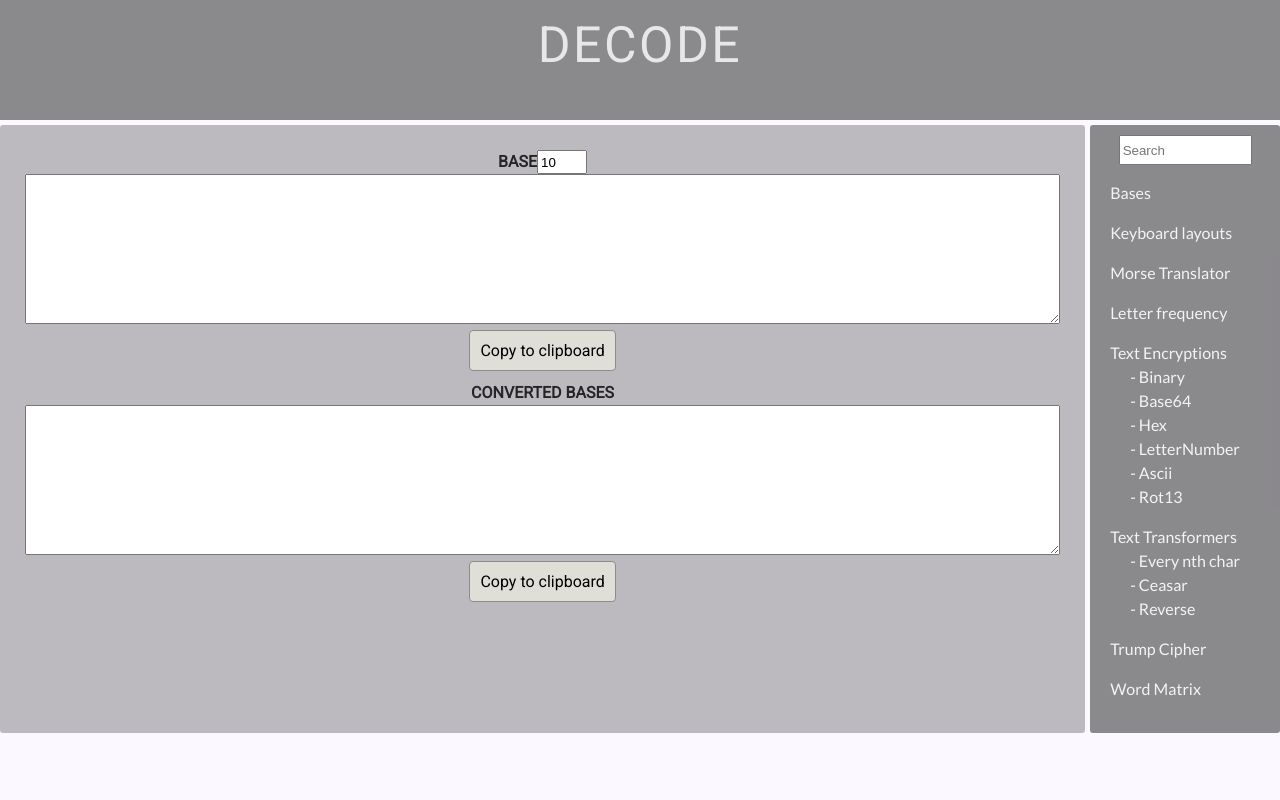
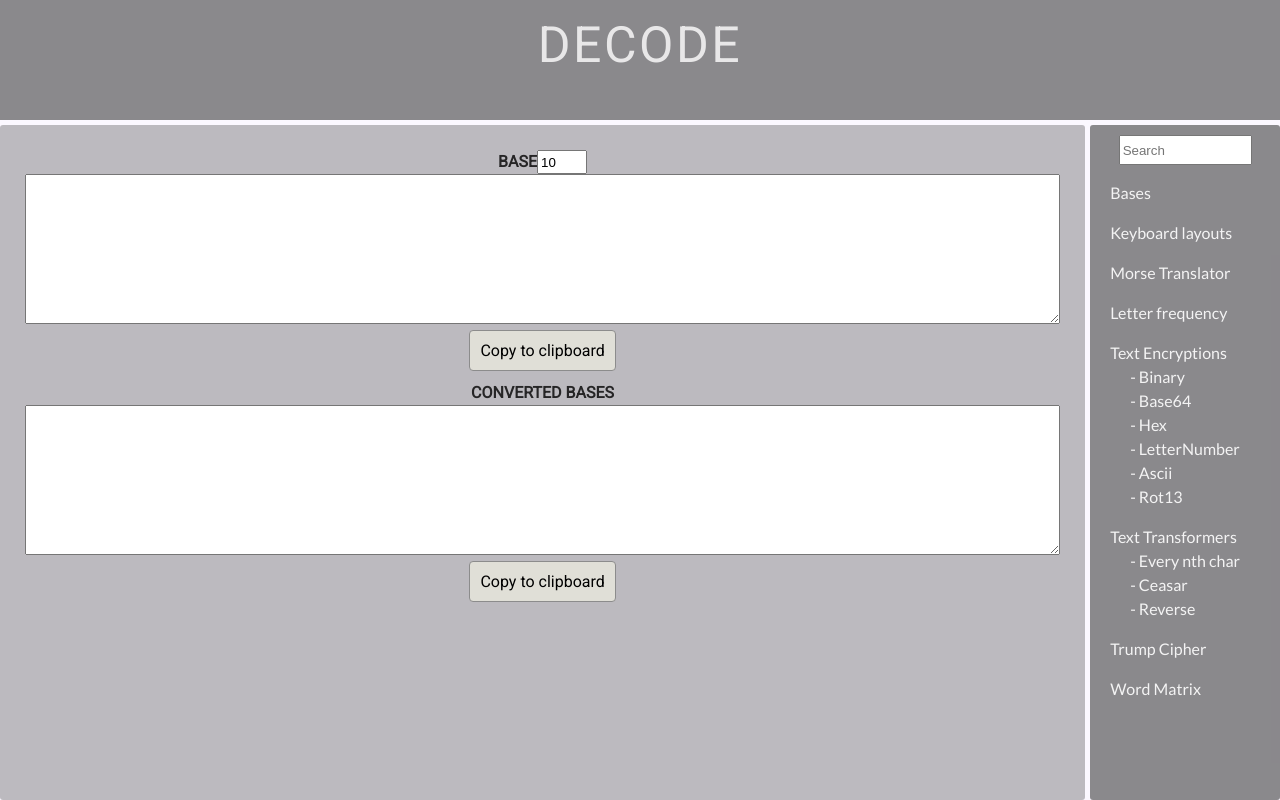
Before and after one commit to Hagesjo/decode-web, a Django app: page /bases in a window 1280 px wide. Run offline with Django 3.2, Linux system fonts and the light colour scheme; parts of the project's set-up code (start-up, migrations or seed data) failed here and were passed over.

Commit message:
Make min height 100%

```diff
--- a/main/static/main/css/main.css
+++ b/main/static/main/css/main.css
@@ -3,6 +3,9 @@ html {
 }
 
 body {
+    display: flex;
+    flex-direction: column;
+    min-height: 100%;
 	font: 300 16px/23px "Roboto", "Lato", "Open Sans", "Helvetica Neue", Helvetica, Arial, sans-serif;
 	color: rgba(0,0,0, 0.8);
 	background-size: cover;
@@ -41,6 +44,7 @@ body {
 }
 
 .wrapper {
+    flex-grow: 1;
 	margin-top: 5px;
 	display: -webkit-flex;
 	display: flex;
```
